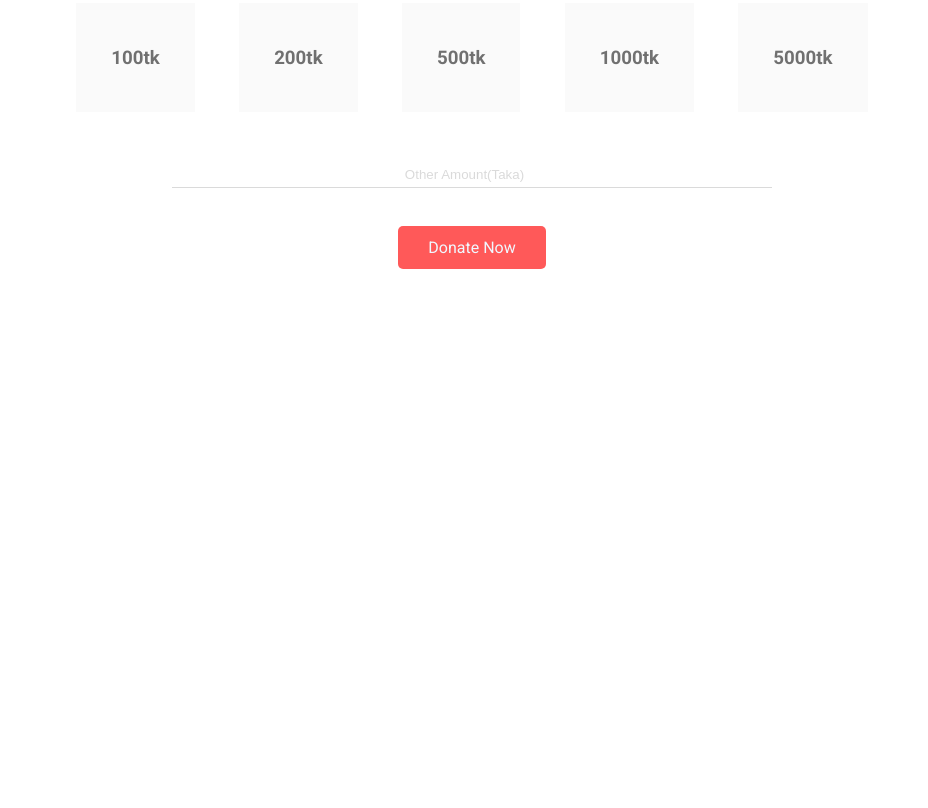
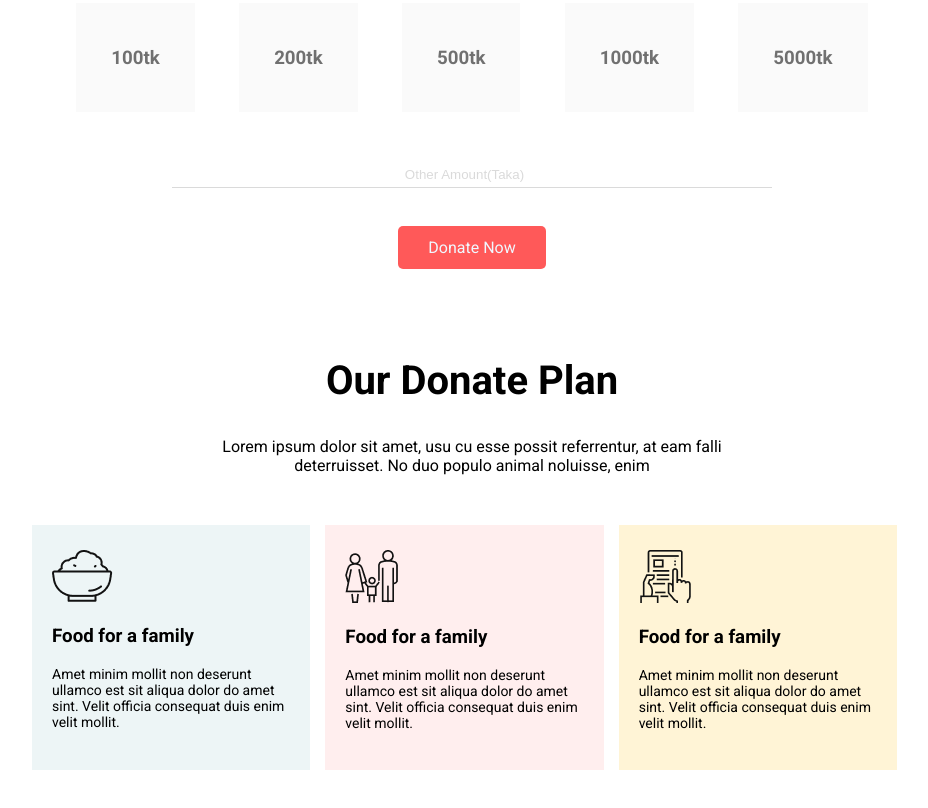
Before and after one commit to shoun79/donate-today, a plain HTML site: page index.html in a window 1280 px wide. Shown: the part 1004-1812 px from the top of the page, without its empty margins (168-1096 px from the left). Before the commit the page ends 1273 px from the top, so only its background shows below. Drawn offline with Linux system fonts and the light colour scheme.

Commit message:
donate-plan

```diff
--- a/index.html
+++ b/index.html
@@ -21,7 +21,7 @@
         </div>
     </section>
 
-    <section class="donate-count">
+    <section class="donate-count section-padding">
         <div class="donate-count-top">
             <h2>Donate Today</h2>
             <p>Lorem ipsum dolor sit amet, usu cu esse possit referrentur, at eam falli <br>deterruisset. No duo populo
@@ -50,6 +50,36 @@
         <a href="#" class="link-btn">Donate Now</a>
 
     </section>
+
+    <section class="donate-plan section-padding">
+        <div class="donate-plan-top">
+            <h2>Our Donate Plan</h2>
+            <p>Lorem ipsum dolor sit amet, usu cu esse possit referrentur, at eam falli <br>deterruisset. No duo populo
+                animal noluisse, enim</p>
+        </div>
+        <div class="donate-plan-cart">
+            <div class="donate-plan-single">
+                <img src="icons/food.png" alt="">
+                <h3>Food for a family</h3>
+                <p>Amet minim mollit non deserunt ullamco est sit aliqua dolor do amet sint. Velit officia
+                    consequat
+                    duis enim velit mollit.</p>
+            </div>
+            <div class="donate-plan-single color-cng-1">
+                <img src="icons/shelter.png" alt="">
+                <h3>Food for a family</h3>
+                <p>Amet minim mollit non deserunt ullamco est sit aliqua dolor do amet sint. Velit officia consequat
+                    duis enim velit mollit.</p>
+            </div>
+            <div class="donate-plan-single color-cng-2">
+                <img src="icons/Frame-1.png" alt="">
+                <h3>Food for a family</h3>
+                <p>Amet minim mollit non deserunt ullamco est sit aliqua dolor do amet sint. Velit officia consequat
+                    duis enim velit mollit.</p>
+            </div>
+
+        </div>
+    </section>
 </body>
 
 </html>
--- a/style.css
+++ b/style.css
@@ -79,3 +79,43 @@ body {
     text-align: center;
     color: #DADADA;
 }
+
+.donate-plan-top {
+    text-align: center;
+}
+
+.donate-plan-top h2 {
+    font-weight: 700;
+    font-size: 40px;
+}
+
+.donate-plan-cart {
+    display: flex;
+    padding: 0 200px;
+    justify-content: space-around;
+    margin-top: 50px;
+
+
+
+}
+
+.donate-plan-single {
+    background-color: #EDF5F6;
+    margin-right: 15px;
+    padding: 25px 20px;
+}
+
+
+
+.donate-plan-single p {
+    font-size: 14px;
+
+}
+
+.color-cng-1 {
+    background-color: #FFEEEE;
+}
+
+.color-cng-2 {
+    background-color: #FFF4D6;
+}
```
